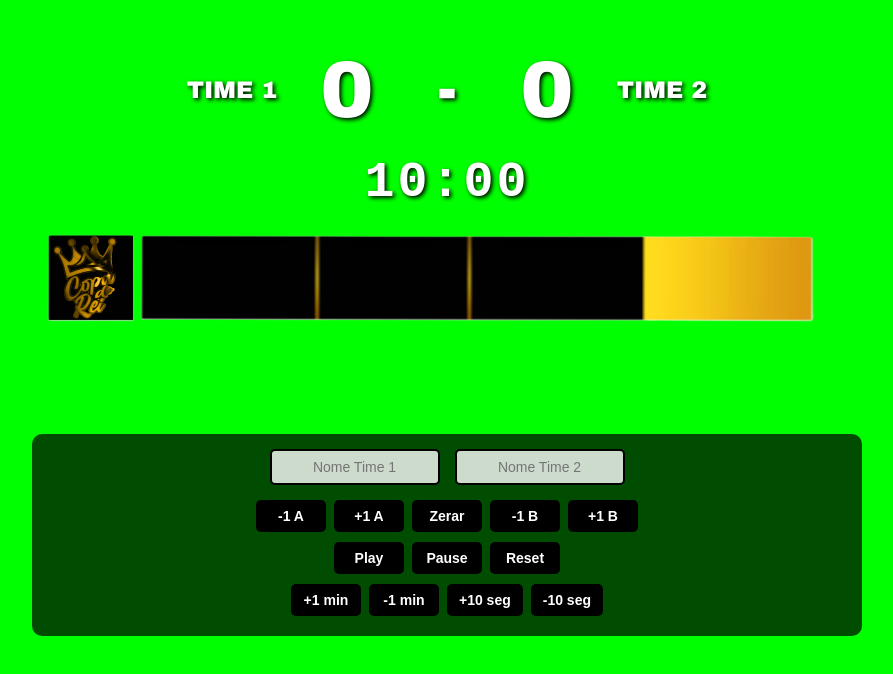
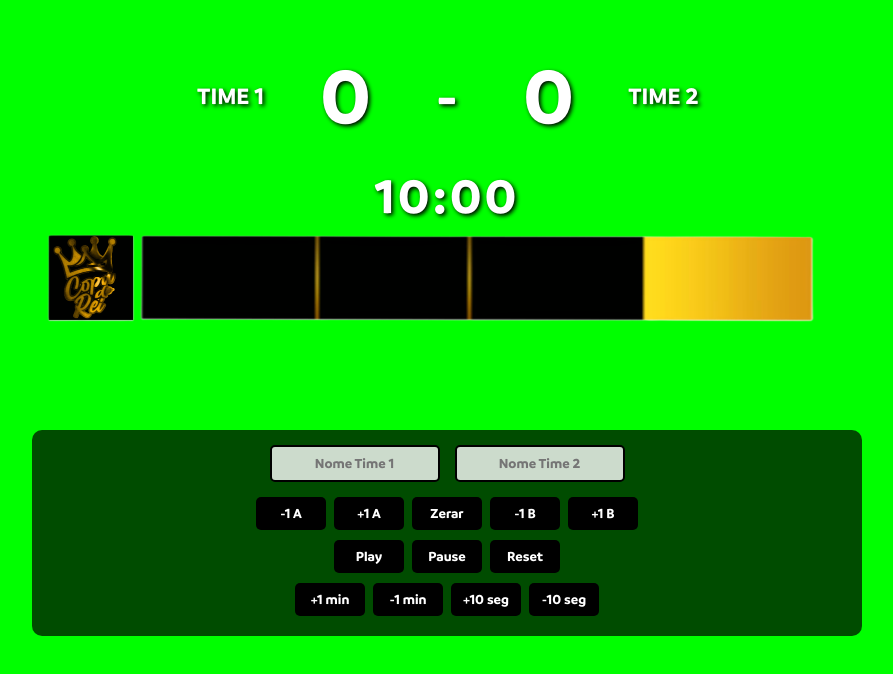
Before and after one commit to eliel2703/placarCBM, a plain HTML site: page index.html in a window 1280 px wide. Shown: the part 144-818 px from the top of the page, without its empty margins (193-1086 px from the left). Drawn offline with Linux system fonts and the light colour scheme.

Commit message:
Update index.html

```diff
--- a/index.html
+++ b/index.html
@@ -5,10 +5,20 @@
     <meta name="viewport" content="width=device-width, initial-scale=1.0">
     <title>Placar CBM</title>
     <style>
+        @font-face {
+            font-family: 'Branding SF Bold';
+            src: url('Branding SF Bold.otf') format('opentype');
+            font-weight: bold;
+            font-style: normal;
+        }
+
+        * {
+            font-family: 'Branding SF Bold', Arial, sans-serif !important;
+        }
+
         body {
             margin: 0;
             padding: 0;
-            font-family: 'Arial Black', Arial, sans-serif;
             background-color: #00FF00; /* Verde chroma key */
             display: flex;
             flex-direction: column;
@@ -88,7 +98,6 @@
             color: #FFF;
             text-shadow: 2px 2px 4px #000;
             margin: 20px 0;
-            font-family: 'Digital', monospace;
             letter-spacing: 3px;
         }
 
```
